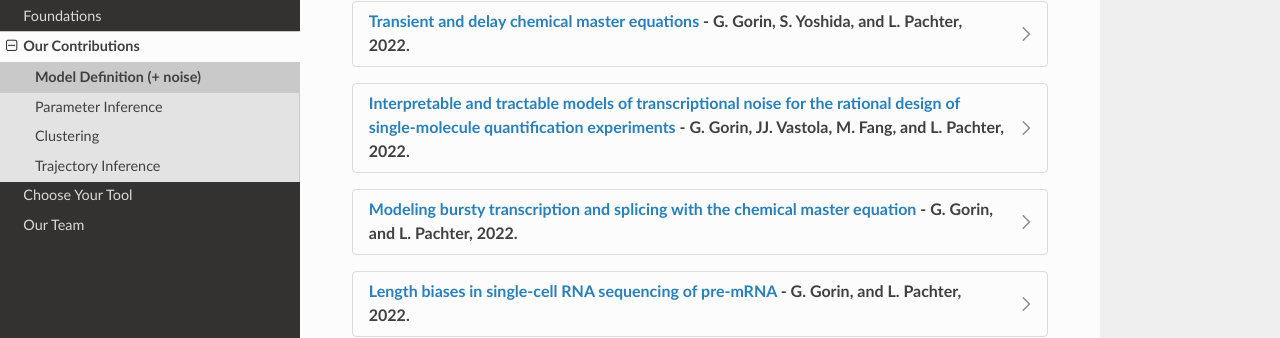
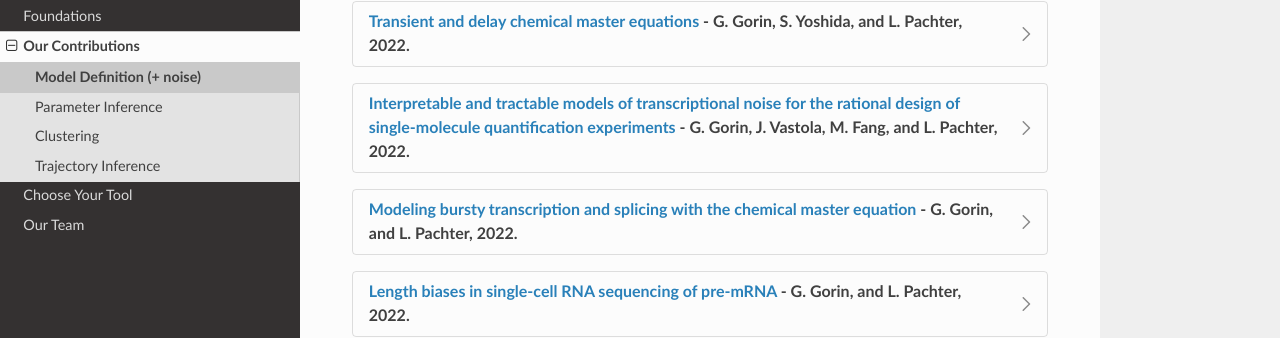
Before and after one commit to pachterlab/biophysics, a Sphinx documentation site: the page built from docs/source/contributions_modeling.rst, in a window 1280 px wide. Shown: the part 159-497 px from the top of the page. Built offline with Sphinx 7.4.7 and the Read the Docs theme 2.0.0, drawn with Linux system fonts in a browser that asks for light colours.

```diff
--- a/docs/source/contributions_modeling.rst
+++ b/docs/source/contributions_modeling.rst
@@ -22,7 +22,7 @@ Model Definition (+ noise)
                         :alt: Transcription model diagrams
 
 
-.. dropdown:: `Interpretable and tractable models of transcriptional noise for the rational design of single-molecule quantification experiments <https://doi.org/10.1038/s41467-022-34857-7>`_ - G. Gorin, JJ. Vastola, M. Fang, and L. Pachter, 2022.
+.. dropdown:: `Interpretable and tractable models of transcriptional noise for the rational design of single-molecule quantification experiments <https://doi.org/10.1038/s41467-022-34857-7>`_ - G. Gorin, J. Vastola, M. Fang, and L. Pachter, 2022.
 
           .. grid:: 2
 
```
